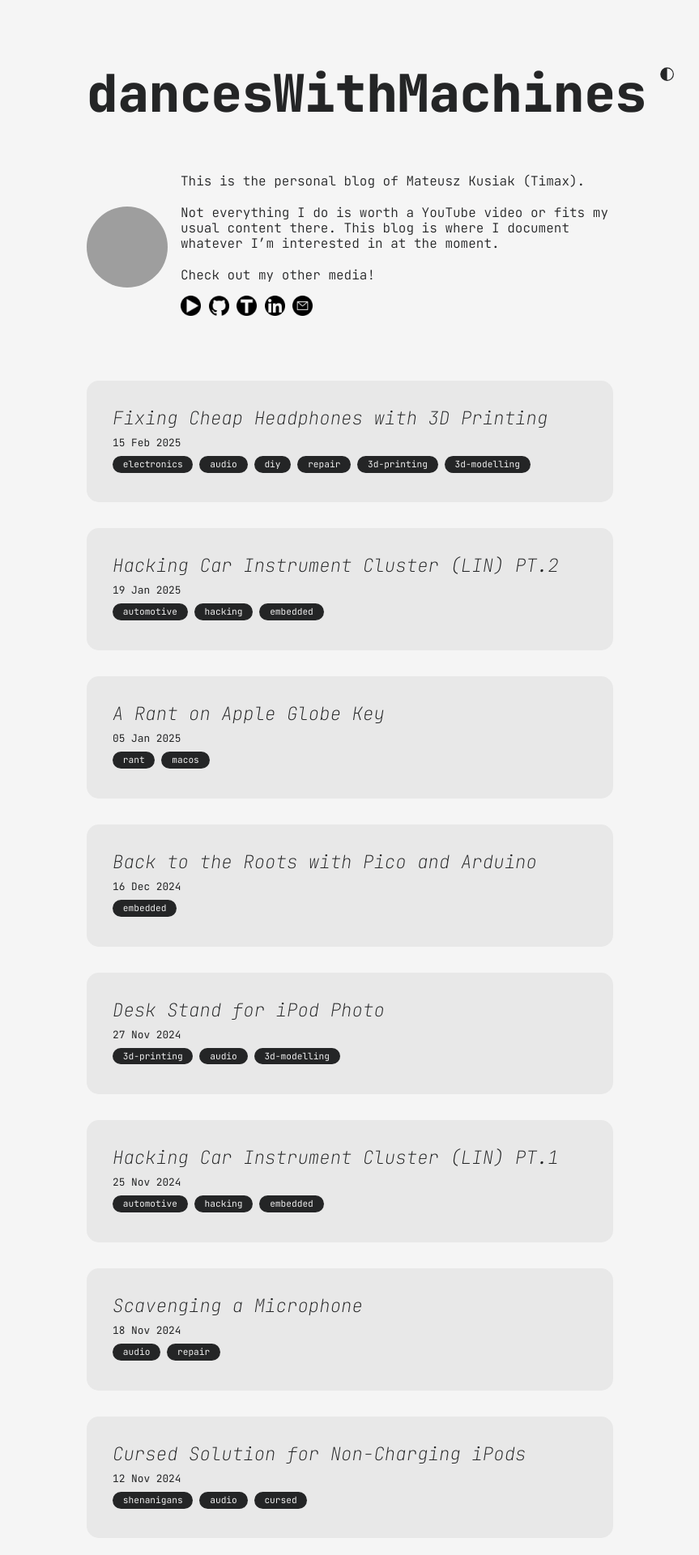
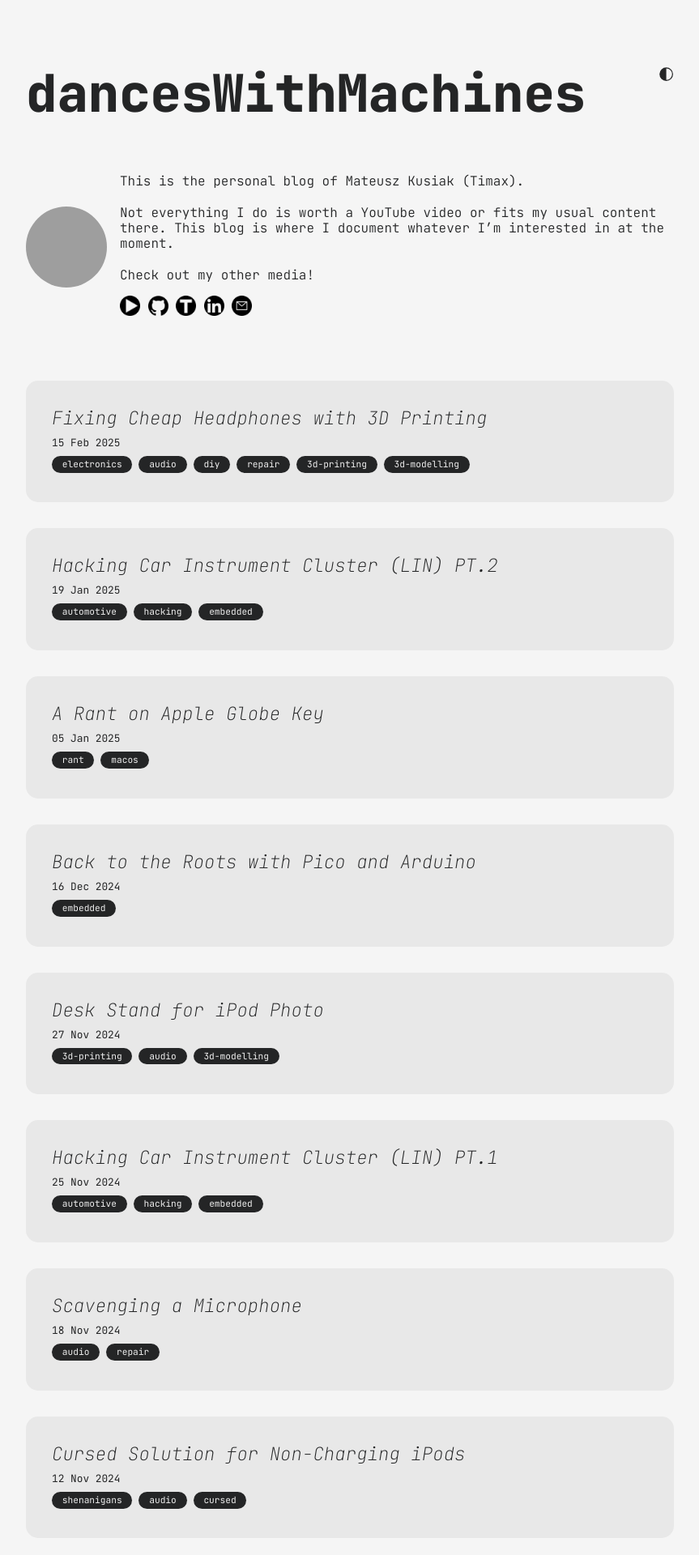
Before and after one commit to dancesWithMachines/dancesWithMachines.github.io, a Jekyll site: the page built from index.md, in a window 1280 px wide. Shown: the top 1920 px of the page at 81% size, without its empty margins (208-1071 px from the left). Built offline with Jekyll 4.4.1, drawn with Linux system fonts in a browser that asks for light colours; grey boxes are pictures that could not be loaded.

Commit message:
Styling: Increase width to 800px
The content is too crowded. Increase content width to 800px this should
equal to about 80 chars. Make images centered.

```diff
--- a/assets/css/blog.css
+++ b/assets/css/blog.css
@@ -36,7 +36,7 @@ header .site-title {
 }
 main {
   margin: 0 auto;
-  max-width: 650px;
+  max-width: 800px;
   padding: 3rem 0;
 }
 
--- a/assets/css/post.css
+++ b/assets/css/post.css
@@ -58,7 +58,7 @@ header {
 }
 main {
   margin: 0 auto;
-  max-width: 650px;
+  max-width: 800px;
   padding: 3rem 0 4rem 0;
 }
 .article {
@@ -171,7 +171,8 @@ main {
 }
 .content img {
   max-width: 100%;
-  margin: 1rem 0;
+  margin: 1rem auto;
+  display: block;
 }
 .content img.emoji {
   margin: 0 !important;
```
